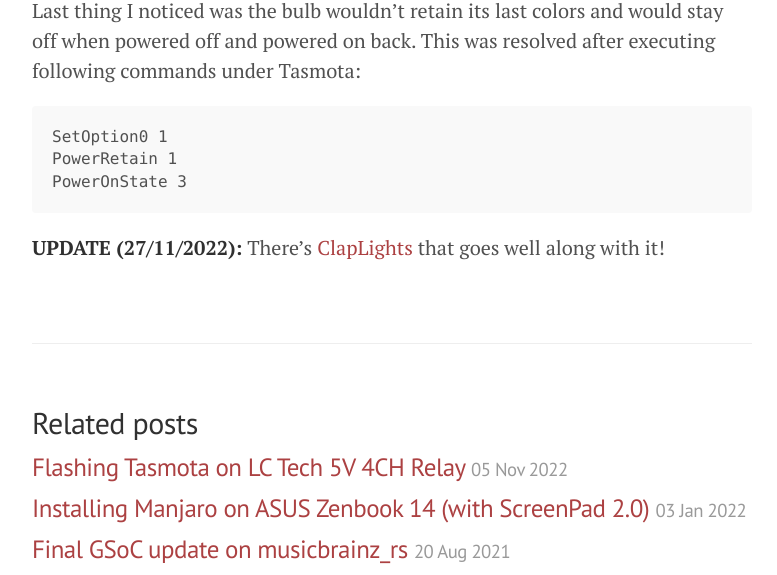
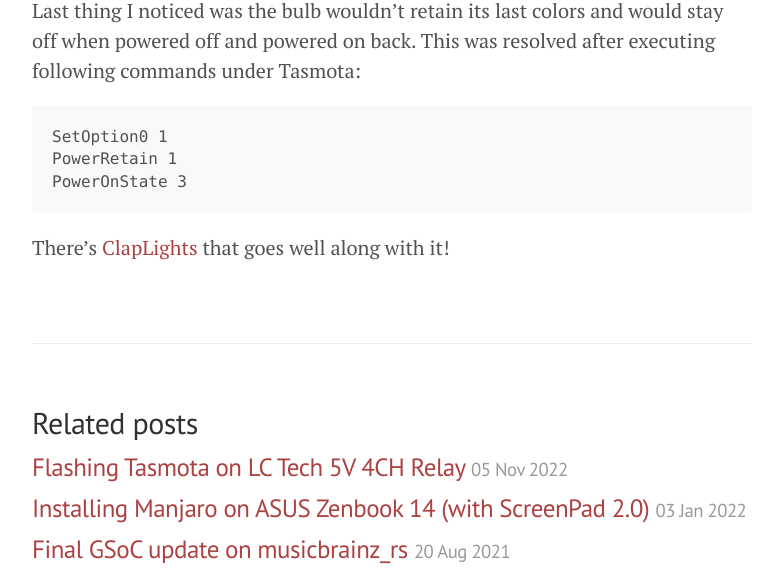
Before and after one commit to ritiek/ritiek.github.io, a Jekyll site: the page built from _posts/2022-10-04-flashing-tasmota-on-a-tuya-based-bulb.md, in a window 1280 px wide and 900 px high, scrolled down 6255 px, cut to the strip 325-900 px from the top of the window. Shown: the whole strip, without its empty margins (248-1025 px from the left). Built offline with Jekyll 4.4.1, drawn with Linux system fonts in a browser that asks for light colours; nearby versions of some CDN libraries.

Commit message:
A slight emphasize is enough :3

````diff
--- a/_posts/2022-10-04-flashing-tasmota-on-a-tuya-based-bulb.md
+++ b/_posts/2022-10-04-flashing-tasmota-on-a-tuya-based-bulb.md
@@ -220,4 +220,4 @@
 PowerOnState 3
 ```
 
-**UPDATE (27/11/2022):** There's [ClapLights](https://github.com/ritiek/ClapLights) that goes well along with it!
+There's [ClapLights](https://github.com/ritiek/ClapLights) that goes well along with it!
````
Also changed, not shown: _posts/2020-04-18-installing-popos-on-an-unsupported-32-bit-uefi-hardware.md (+1 -1 lines).
